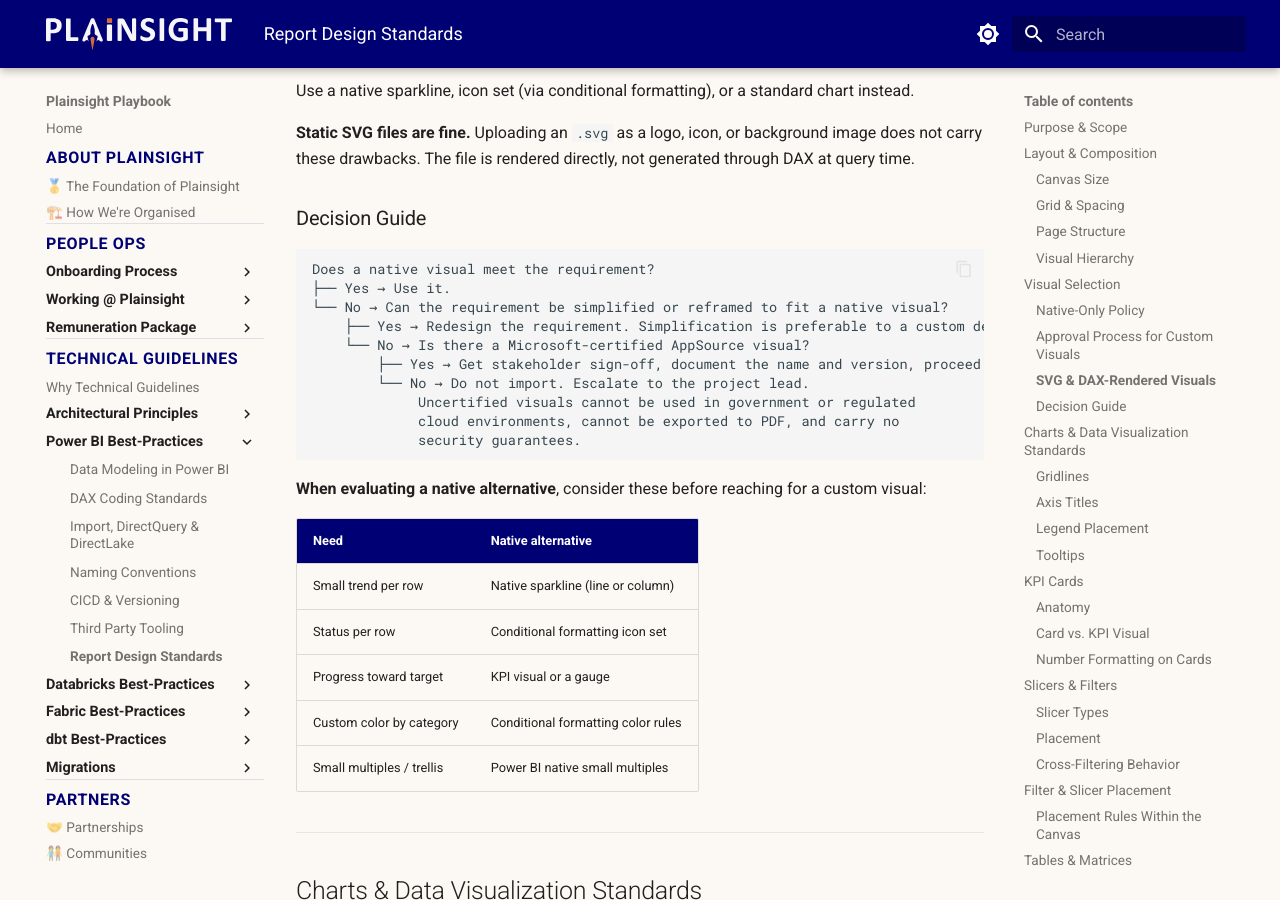
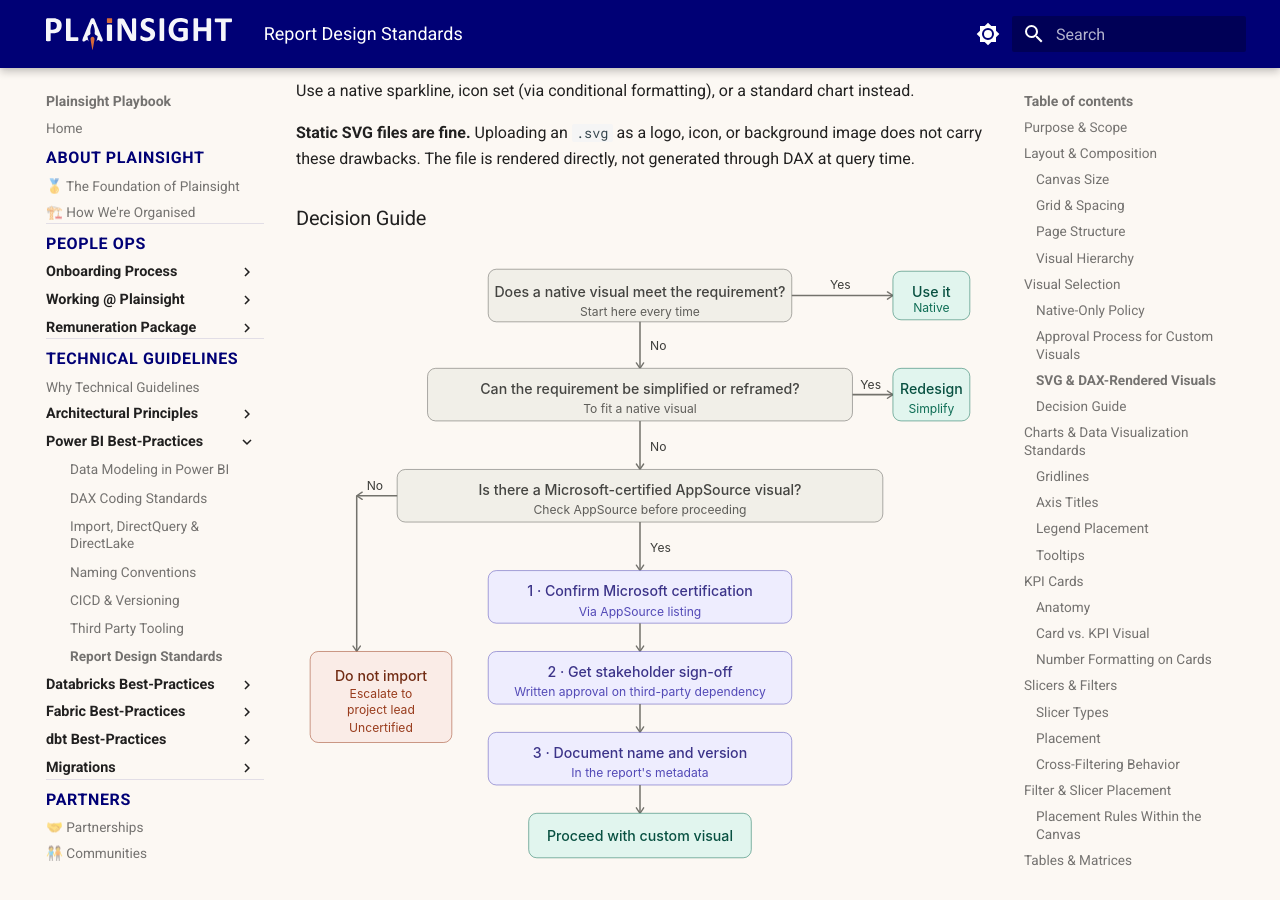
Before and after one commit to PlainsightPro/Vision-Playbook, an MkDocs documentation site: the page built from docs/technical-guidelines/power-bi/report-design-standards.md, in a window 1280 px wide and 900 px high, scrolled down 4676 px. Built offline with MkDocs 1.6.1 and Material for MkDocs 9.7.7, drawn with Linux system fonts in a browser that asks for light colours; some of the changed text lies outside the part shown.

Commit message:
fix: move images to subfolder - new image for visual decisions

````diff
--- a/docs/technical-guidelines/power-bi/report-design-standards.md
+++ b/docs/technical-guidelines/power-bi/report-design-standards.md
@@ -29,9 +29,9 @@
 ### Grid & Spacing
 
 - Align all visuals to an invisible **8px grid**: every element's position, size, and spacing should be a multiple of 8 pixels. This creates alignment structure that makes the canvas feel ordered and intentional even without visible lines. Use Power BI's snap-to-grid and alignment guides to enforce this.
-![8px Grid](../../images/8px_grid_report_fixed_legend.svg)
+![8px Grid](../../images/report-design-standards/8px_grid_report_fixed_legend.svg)
 - Maintain consistent **gutters** (the empty space between elements): minimum **16px between visuals**, **24px from the canvas edge**. Too little space makes the page feel cluttered; too much makes it feel disconnected.
-![Spacing](../../images/grid_spacing_annotation_diagram_v6.svg)
+![Spacing](../../images/report-design-standards/grid_spacing_annotation_diagram_v6.svg)
 - Imply grouping through **proximity and whitespace**, not boxes or borders. Proximity alone signals that visuals belong together. Decorative borders add visual noise and are harder to maintain across theme changes.
 
 
@@ -47,7 +47,7 @@
 - Limit each page to **one analytical question**. If a page tries to answer two questions, split it.
 - Keep the number of visuals per page low. As a rule of thumb, aim for **5 or fewer**. If you are struggling to fit everything on one page, that is a signal you are trying to communicate too much at once, not that you need a larger canvas. More visuals mean smaller visuals, and smaller visuals are harder to read and harder to compare. When in doubt, move secondary visuals to a detail or drill-through page.
 
-![Page structure](../../images/page_structure_zones_v6.svg)
+![Page structure](../../images/report-design-standards/page_structure_zones_v6.svg)
 
 ### Visual Hierarchy
 
@@ -57,7 +57,7 @@
 - Use **font size**, not color or decoration, to establish hierarchy in text elements.
 - Use gradient fills, drop shadows, and borders sparingly and subtly: a slight shadow can give a card gentle depth, but a heavy one draws attention away from the data. If an effect does not help the reader interpret the information, remove it.
 
-![Visual hierarchy](../../images/visual_hierarchy_before_after_v4.svg)
+![Visual hierarchy](../../images/report-design-standards/visual_hierarchy_before_after_v4.svg)
 
 ---
 
@@ -89,18 +89,7 @@
 
 ### Decision Guide
 
-```
-Does a native visual meet the requirement?
-├── Yes → Use it.
-└── No → Can the requirement be simplified or reframed to fit a native visual?
-    ├── Yes → Redesign the requirement. Simplification is preferable to a custom dependency.
-    └── No → Is there a Microsoft-certified AppSource visual?
-        ├── Yes → Get stakeholder sign-off, document the name and version, proceed.
-        └── No → Do not import. Escalate to the project lead.
-             Uncertified visuals cannot be used in government or regulated
-             cloud environments, cannot be exported to PDF, and carry no
-             security guarantees.
-```
+![Decision Guide](../../images/report-design-standards/visual_selection_decision_flowchart.svg)
 
 **When evaluating a native alternative**, consider these before reaching for a custom visual:
 
@@ -152,7 +141,7 @@
 - **Comparison** — variance vs. target, prior period, or budget. Show both absolute and percentage variance.
 - **Status indicator** — a color signal or icon defined in the theme, never hardcoded.
 
-![KPI Card Anatomy](../../images/kpi_card_anatomy.svg)
+![KPI Card Anatomy](../../images/report-design-standards/kpi_card_anatomy.svg)
 
 ### Card vs. KPI Visual
 
@@ -340,6 +329,3 @@
 
 **Calculated columns for logic that belongs in measures**
 Calculated columns are evaluated at refresh time and stored in the model. Measures are evaluated at query time in filter context. Putting context-dependent logic in a calculated column produces wrong results.
-
-**Building without a signed-off wireframe**
-Starting Power BI development before the layout is agreed leads to mid-build redesigns that break the model, measures, and interactions. The wireframe is a specification, not a formality.
````
Also changed, not shown: docs/images/report-design-standards/8px_grid_report_fixed_legend.svg (renamed from docs/images/8px_grid_report_fixed_legend.svg), docs/images/report-design-standards/grid_spacing_annotation_diagram_v6.svg (renamed from docs/images/grid_spacing_annotation_diagram_v6.svg), docs/images/report-design-standards/kpi_card_anatomy.svg (renamed from docs/images/kpi_card_anatomy.svg), docs/images/report-design-standards/page_structure_zones_v6.svg (renamed from docs/images/page_structure_zones_v6.svg), docs/images/report-design-standards/visual_hierarchy_before_after_v4.svg (renamed from docs/images/visual_hierarchy_before_after_v4.svg), docs/images/report-design-standards/visual_selection_decision_flowchart.svg (added).
